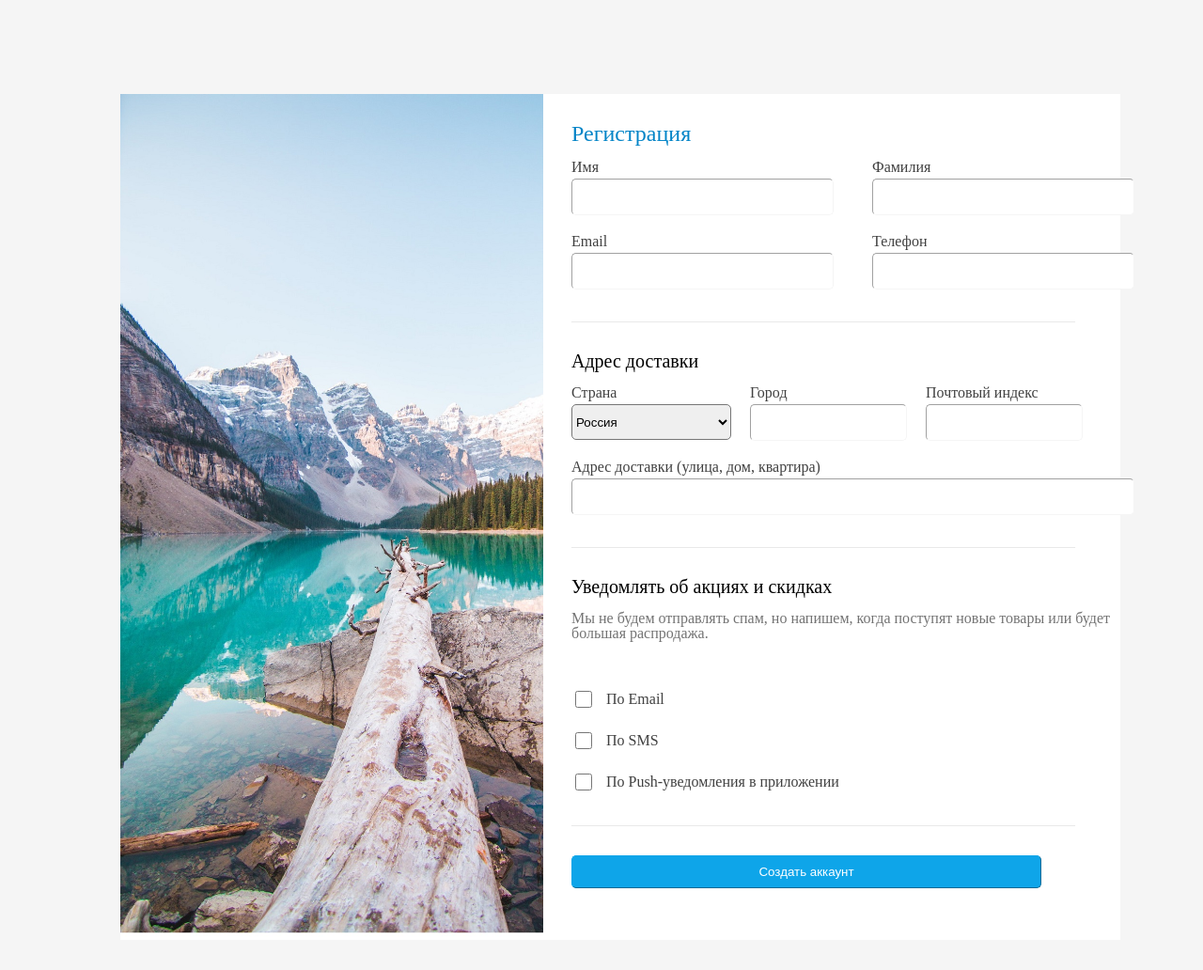
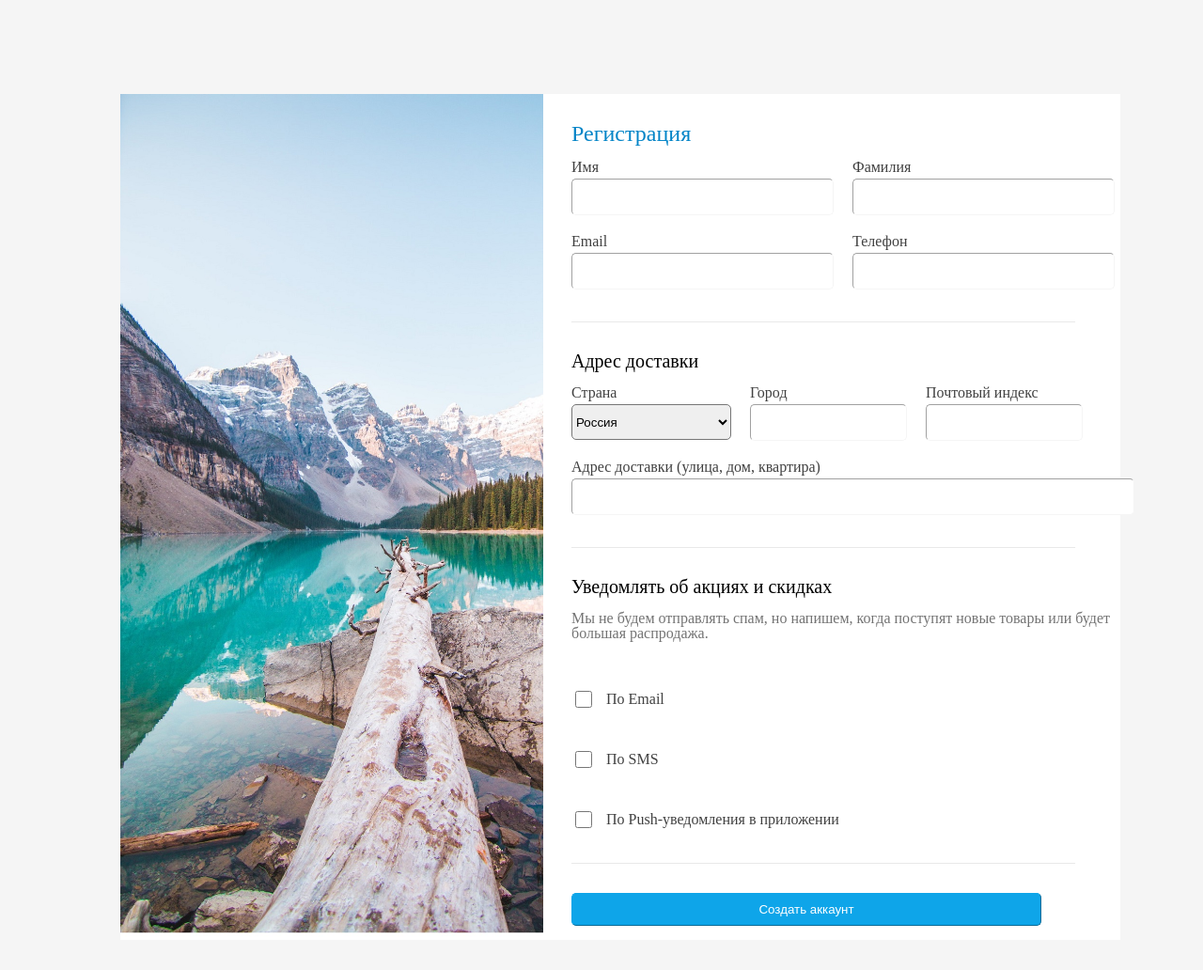
Before and after one commit to my-name-Aysylu/-, a plain HTML site: page index.html in a window 1280 px wide. Shown: the whole page at 94% size. Drawn offline with Linux system fonts and the light colour scheme.

Commit message:
Add files via upload

```diff
--- a/index.html
+++ b/index.html
@@ -25,32 +25,35 @@
 
 		 <div class="registration">
             <p1>Регистрация</p1><br>
-	       <br><div class="name">
+	       <br><div class="registration-data">
 	        <form action="https://www.bit-by-bit.ru/form-submit">
+			<div class="name-lastname">
+			<div>
 		    <label for="name">Имя</label><br>
 		    <input class="input" id="name" type="text" size="32"  name="firstName"/>
-		</form>
-		<form action="https://www.bit-by-bit.ru/form-submit">
-		<label for="lastName">Фамилия</label><br>
-		<input class="input" id="lastName" type="text" size="32" name="lastName"/>
-	 </form>
+		</div>
+		<div>
+			<label for="lastName">Фамилия</label><br>
+		    <input class="input" id="lastName" type="text" size="32" name="lastName"/>
+		</div>
 	</div>
+<div class="contact-phone">
 	<div class="contact">
-	 <form action="https://www.bit-by-bit.ru/form-submit">
 		<label for="email">Email</label><br>
 		<input class="input" id="email" type="text" size="32" name="email"/>
-	 </form>
-	 <form action="https://www.bit-by-bit.ru/form-submit">
+	 </div>
+	 <div>
 		<label for="phone">Телефон</label><br>
 		<input class="input" id="phone" type="text" size="32" name="phone"/>
-	 </form>
 	</div>
-	<div class="dash">___________________________________________________________________</div>
+	</div>
+</div>
+<div class="dash">___________________________________________________________________</div>
 	<div class="menu-address">
 	<p2>Адрес доставки</p2><br>
 	<br><div class="delivery-address">
 	              <div class="country">
-					<form action="https://www.bit-by-bit.ru/form-submit">
+
 						<label for="country">Страна</label>
 						<select id="country"  type="text"  name="country">
 							<option>Россия</option>
@@ -58,34 +61,33 @@
 							<option>Казахстан</option>
 							<option>Польша</option>
 						</select>
-					</form>
+
 				</div>
 					<div class="city">
-					<form action="https://www.bit-by-bit.ru/form-submit">
+
 						<label for="city">Город</label>
 						<input class="input" id="city" type="text" size="18" name="city"/>
-					</form>
+
 				</div>
 				<div class="index">
-					<form action="https://www.bit-by-bit.ru/form-submit">
+
 						<label for="postalCode">Почтовый индекс</label>
 						<input class="input" id="postalCode" type="text" size="18" name="postalCode"/>
-					</form>
+
 				</div>
 			</div>
 				<div class="delivery">
-					<form action="https://www.bit-by-bit.ru/form-submit">
+
 						<label for="streetAddress">Адрес доставки (улица, дом, квартира)</label><br>
 						<input class="input" id="streetAddress" type="text" size="72"  name="streetAddress"/>
-					</form>
-				</div>
+					</div>
 				</div>
 				<div class="dash">___________________________________________________________________</div>
 
 			<p3>Уведомлять об акциях и скидках</p3><br>
 				<br><p4>Мы не будем отправлять спам, но напишем, когда поступят новые товары или будет большая распродажа.</p4>
 			<div class="notifications">
-				<form action="https://www.bit-by-bit.ru/form-submit">
+
 					<div class="email">
 						<input type="checkbox" id="contactchoice1" name="=contacts" value="Email"/>
 						<label for="contactchoice1">По Email</label>
@@ -98,10 +100,10 @@
 						<input type="checkbox" id="contactchoice3" name="=contacts" value="Push-уведомления"/>
 						<label for="contactchoice3">По Push-уведомления в приложении</label>
 						</div>
-				</form>
+
 			</div>
 			<div class="dash">___________________________________________________________________</div>
-			<form action="https://www.bit-by-bit.ru/form-submit">
+
 			<button type="submit">Создать аккаунт</button>
 		</form>
 	</div>
--- a/style.css
+++ b/style.css
@@ -38,17 +38,26 @@ body {
     background-color: white;
     padding: 30px 30px 30px 30px;
     position: relative;
+  }
+
+  .name-lastname {
+    display: flex;
+
+    gap: 20px;
+  }
+  .contact-phone {
+    display: flex;
+
+    gap: 20px;
+
+  }
 
 
+.registration {
+   position: relative;
+ }
 
 
-
-}
-
-.registration {
-    position: relative;
-
-}
 
 p1 {
     color: #0284c7;
@@ -92,8 +101,6 @@ option:focus {
     outline: 0;
     outline-offset: 0;
     border: 2px solid #0284c7;
-
-
 }
 
 label {
@@ -102,18 +109,7 @@ label {
     font-weight: 500;
 }
 
-.name {
-    display: flex;
-    justify-content: space-between;
-    gap: 20px;
 
-}
-
-.contact {
-    display: flex;
-    gap: 20px;
-    justify-content: space-between;
-}
 
 
 .dash {
@@ -129,17 +125,13 @@ label {
 }
 
 p2 {
+
         font-size: 20px;
         font-weight: 700px;
         margin-bottom: 20px;
         margin-top: 20px;
 }
 
-.delivery {
-    display: flex;
-
-
-}
 
 p3 {
     font-size: 20px;
@@ -154,7 +146,7 @@ p4 {
 
 .notifications {
     display: flex;
-    align-items: center;
+    flex-direction: column;
 }
 
 .email {
```
